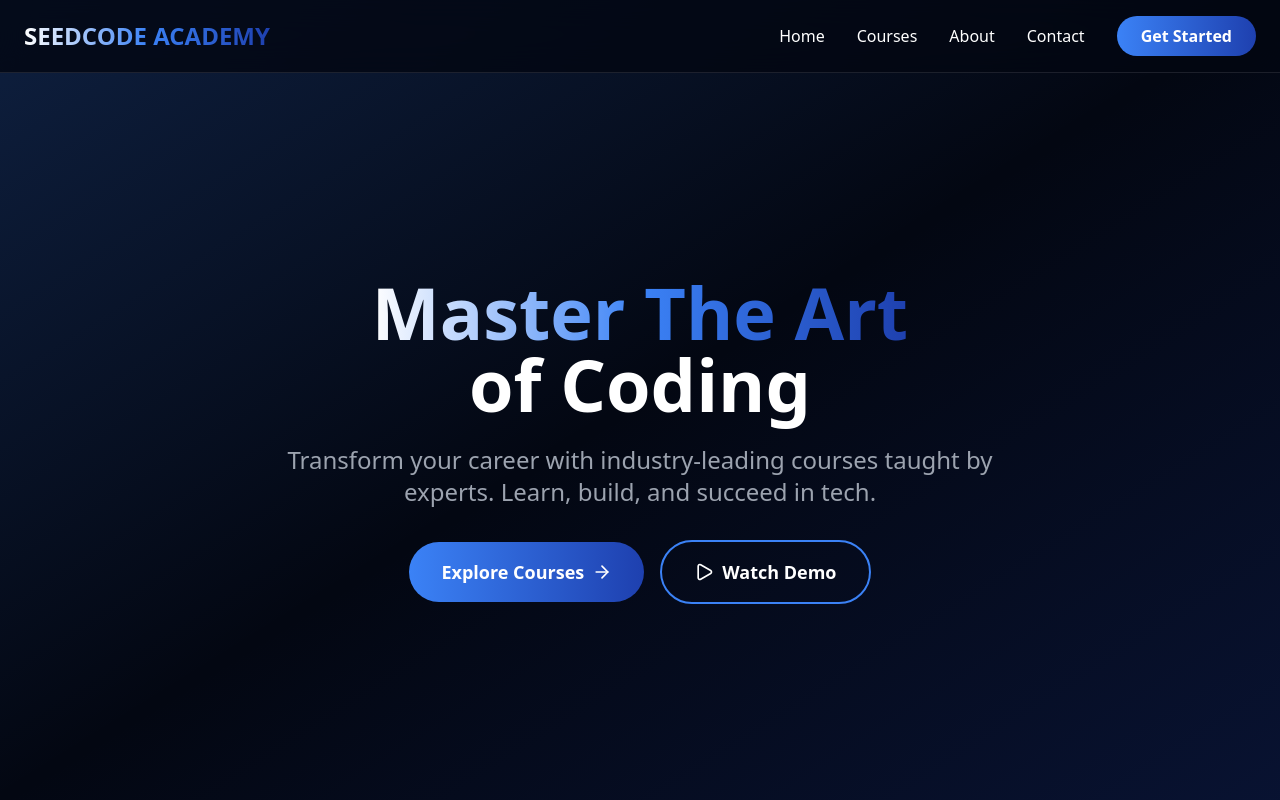
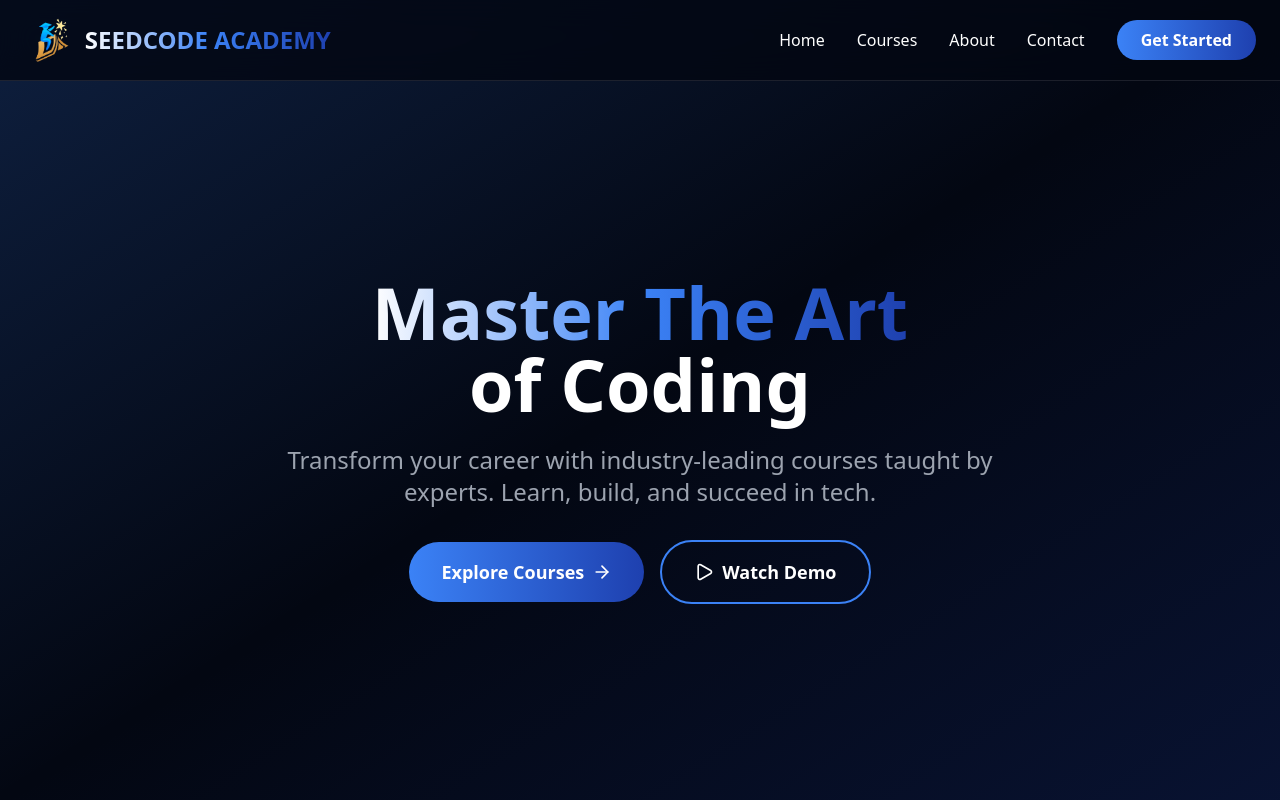
Before and after one commit to Prakashku5566/seedCodeAcademy, a React (Vite) app: page / in a window 1280 px wide. Shown: the top 800 px of the page. Built offline with nearby package versions, Linux system fonts and the light colour scheme.

Commit message:
logo addded

```diff
--- a/src/components/Navbar.jsx
+++ b/src/components/Navbar.jsx
@@ -1,6 +1,7 @@
 import { Link, useNavigate, useLocation } from "react-router-dom";
 import { Menu, X } from "lucide-react";
 import { useState, useEffect } from "react";
+import logo from "../assets/logo.png";
 
 export default function Navbar() {
   const [isOpen, setIsOpen] = useState(false);
@@ -46,8 +47,17 @@ export default function Navbar() {
       <div className='max-w-7xl mx-auto px-6 py-4'>
         <div className='flex items-center justify-between'>
           {/* Logo */}
-          <Link to='/' onClick={handleHomeClick} className='text-2xl font-bold gradient-text'>
-            SEEDCODE ACADEMY
+          <Link
+            to="/"
+            onClick={handleHomeClick}
+            className="flex items-center gap-2 text-2xl font-bold"
+          >
+            <img
+              src={logo}
+              alt="SeedCode Academy Logo"
+              className="h-12 w-auto"
+            />
+            <span className="gradient-text">SEEDCODE ACADEMY</span>
           </Link>
 
           {/* Desktop Menu */}
```
Also changed, not shown: src/assets/logo.png (added).
